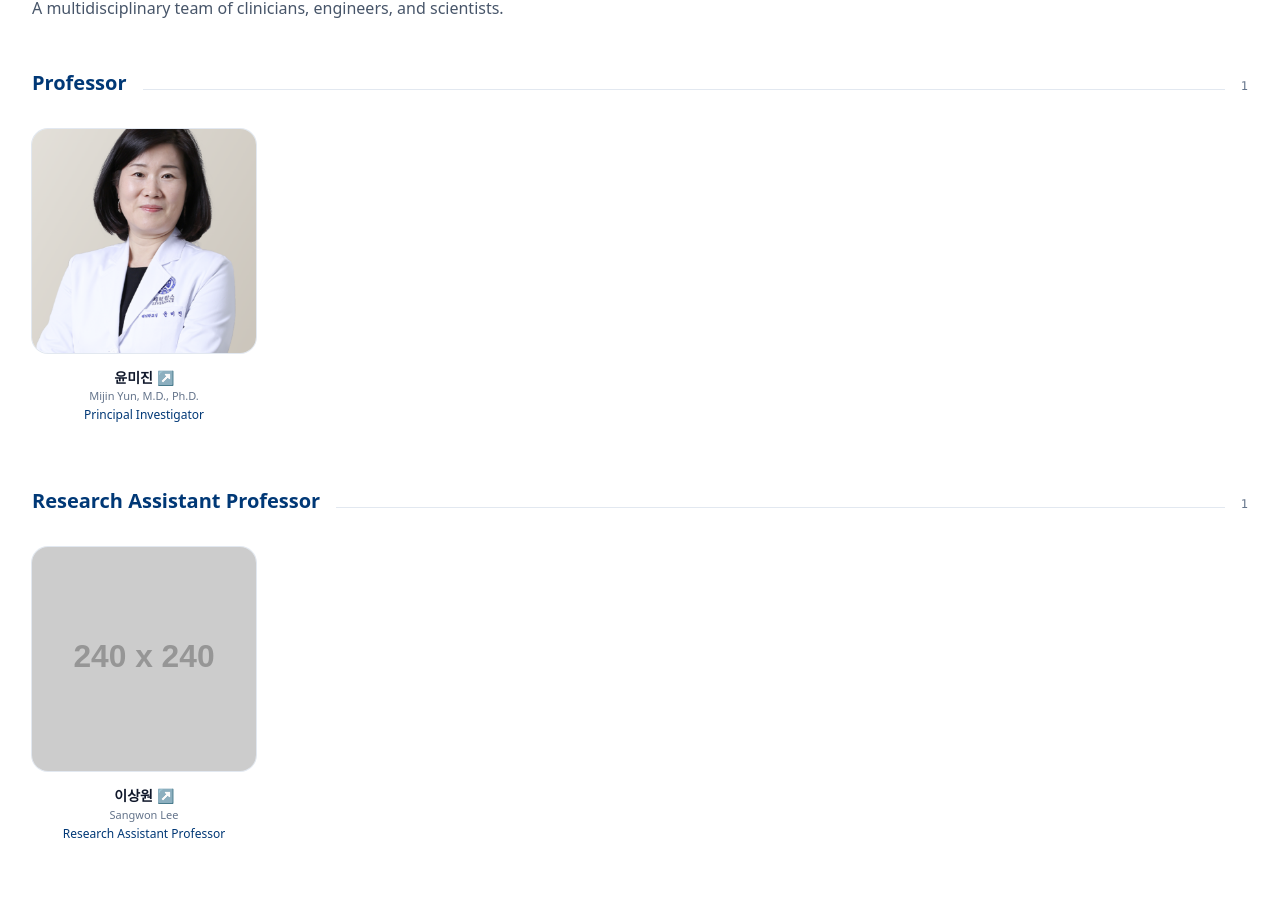
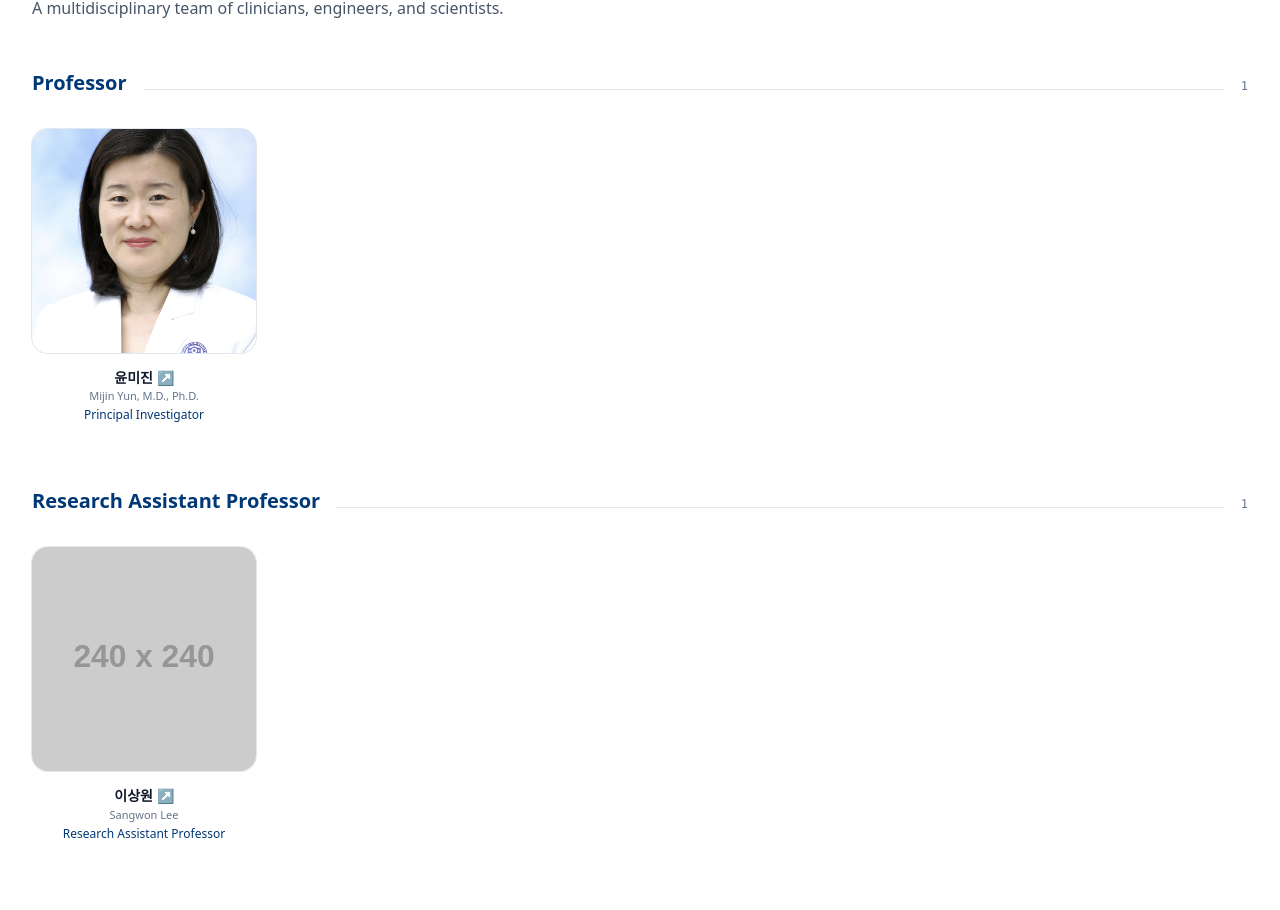
Before and after one commit to trlily/lab-website, a React (Vite) app: page / in a window 1280 px wide. Shown: the part 4253-5163 px from the top of the page. Built offline with nearby package versions, Linux system fonts and the light colour scheme.

Commit message:
Use separate member-card photo for professor

```diff
--- a/src/LabHomepage.jsx
+++ b/src/LabHomepage.jsx
@@ -100,7 +100,7 @@ const MEMBERS = [
         name: "윤미진",
         nameEn: "Mijin Yun, M.D., Ph.D.",
         role: "Principal Investigator",
-        photo: import.meta.env.BASE_URL + "members/mijinyun.png",
+        photo: import.meta.env.BASE_URL + "members/mijinyun_member.png",
         email: "",
         url: "https://medicine.yonsei.ac.kr/medicine/profile-view.do?empNo=eXVoczIwMjBAKUApNMUCjHYvFcRyVa7BDBBLN1WeUDYfW8lJAyhq7OmNQsE%3D",
       },
```
Also changed, not shown: public/members/mijinyun_member.png (added).
